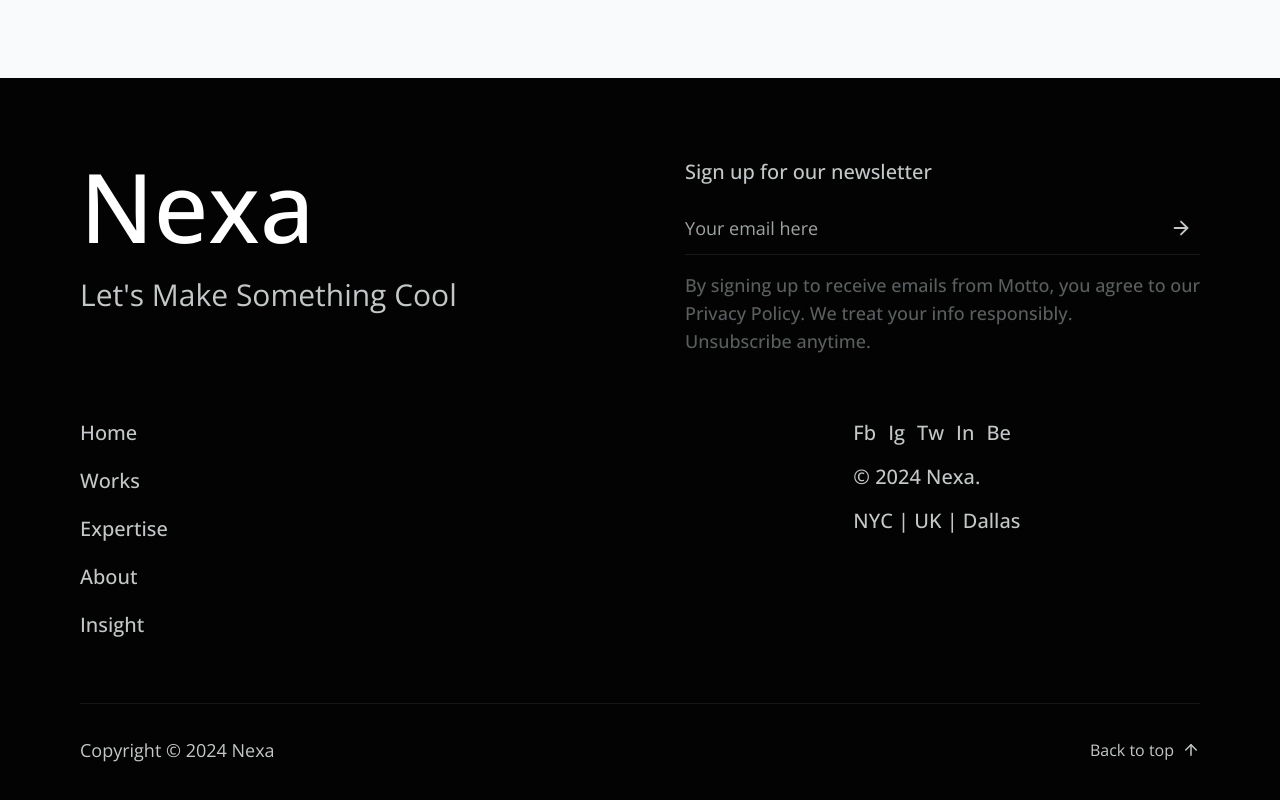
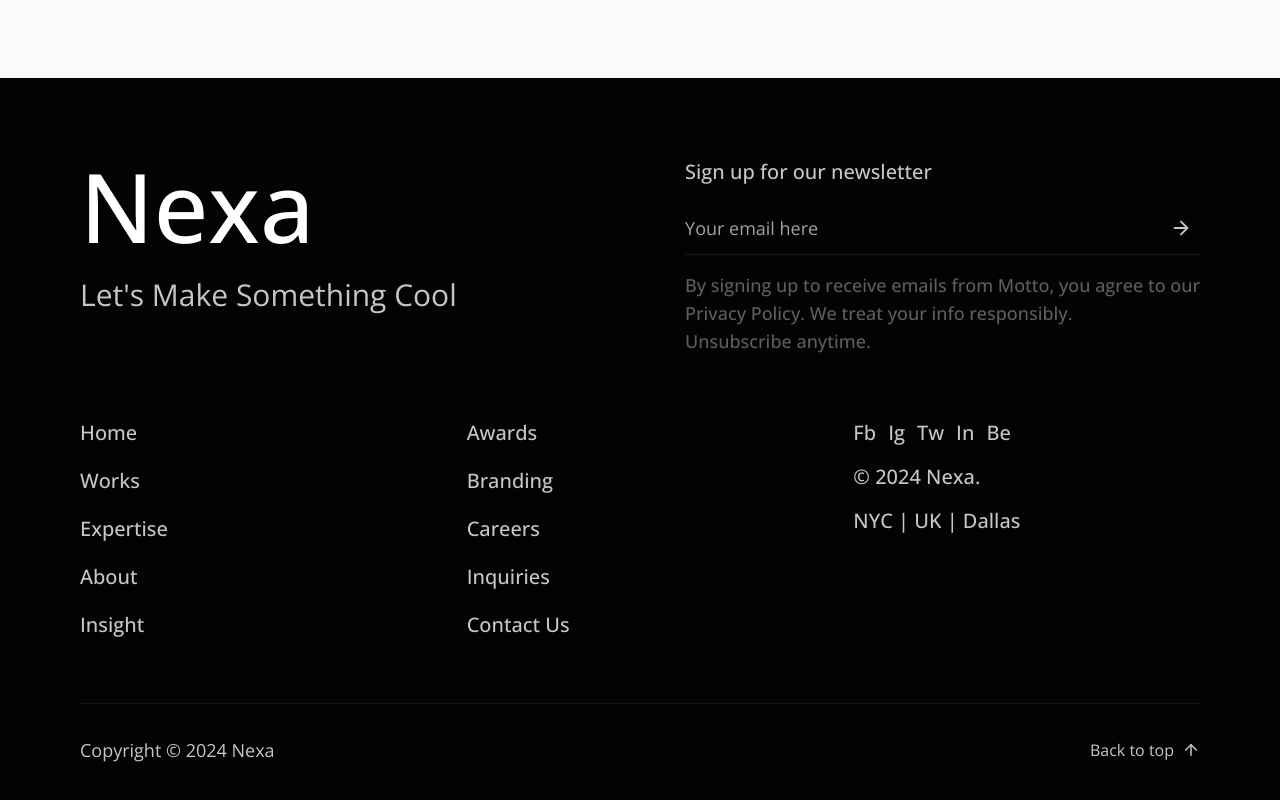
Before and after one commit to JihadZaidan/nexa-complete-verse, a Next.js app: page /expertise in a window 1280 px wide. Shown: the part 2000-2800 px from the top of the page. Built offline with nearby package versions, Linux system fonts and the light colour scheme.

Commit message:
update menus and routing areas

```diff
--- a/src/components/layout/Footer.tsx
+++ b/src/components/layout/Footer.tsx
@@ -147,7 +147,7 @@ export default function Footer() {
                         .filter(
                             (item) =>
                                 (item.hideInNavbar || item.published) &&
-                                ["Works 3", "Expertise 1", "Expertise 2", "About", "Insight"].includes(item.label)
+                                ["Awards", "Branding", "Careers", "Inquiries", "Contact Us"].includes(item.label)
                         )
                         .map((item, index) => (
                             <li
```
